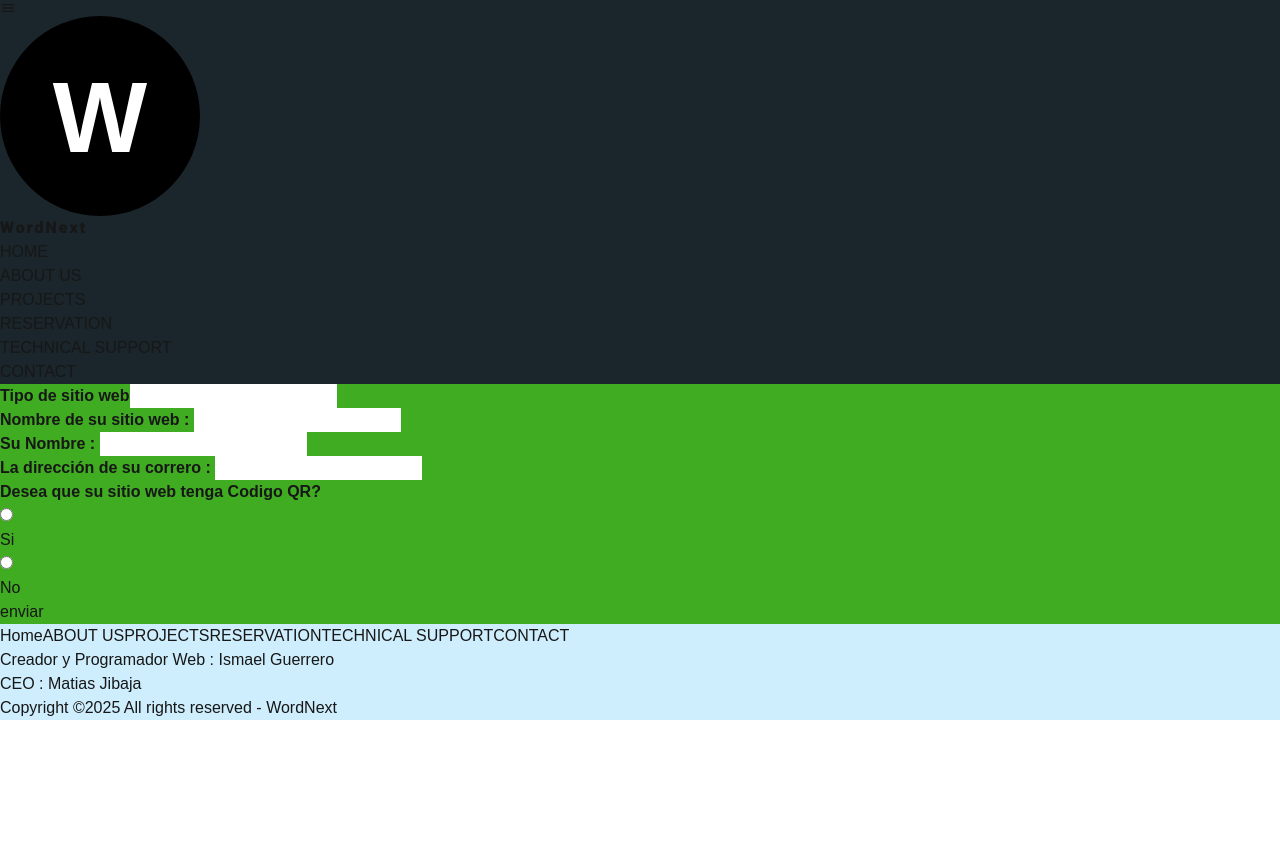
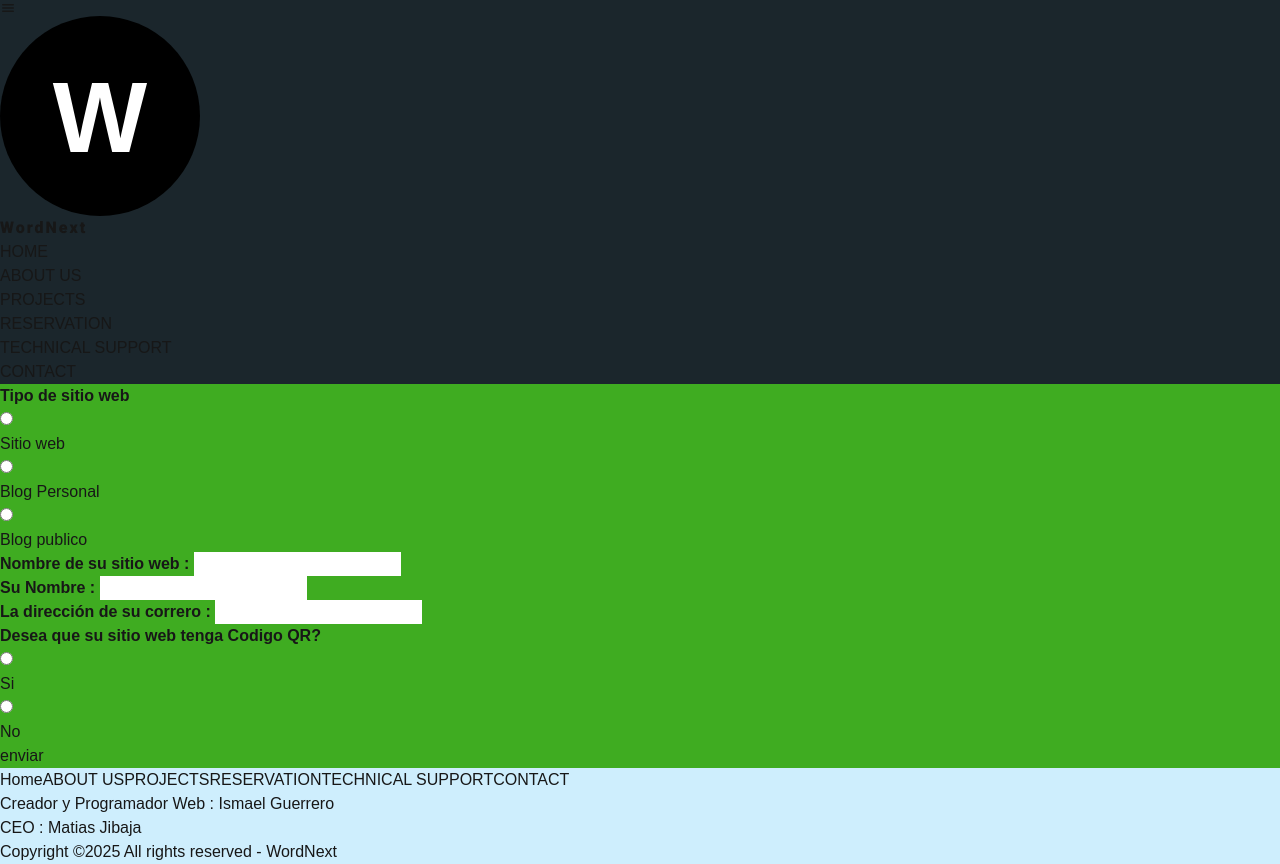
Before and after one commit to ismaelhtmljs/word-next, a Next.js app: page /pages/reservation in a window 1280 px wide. Before the commit the page ends 800 px from the top, so only its background shows below. Built offline with nearby package versions, Linux system fonts and the light colour scheme.

Commit message:
nuevas cosas agregadas

```diff
--- a/src/app/pages/reservation/main.tsx
+++ b/src/app/pages/reservation/main.tsx
@@ -2,12 +2,12 @@
 import { useState } from "react";
 import { TbXboxXFilled } from "react-icons/tb";
 
-function MainReservation(){
+function MainReservation() {
     const [loading, setloading] = useState(false)
     const [debugTXT, setDebugTXT] = useState("")
     const [isDEBUGactive, setDEBUGactive] = useState(false)
 
-    const HandleMailto = async(event: React.FormEvent<HTMLFormElement>) => {
+    const HandleMailto = async (event: React.FormEvent<HTMLFormElement>) => {
         event.preventDefault();
         setloading(true)
 
@@ -19,19 +19,19 @@ function MainReservation(){
         const qr_Option = (form.elements.namedItem('codigo_QR') as HTMLInputElement)?.value || 'no seleccionado';
         const Type_web = (form.elements.namedItem('type_web') as HTMLInputElement)?.value || 'sitio web';
 
-        const reponse_reservation = await fetch("/api/sendreservation",{
+        const reponse_reservation = await fetch("/api/sendreservation", {
             method: "POST",
             headers: {
                 "Content-Type": "application/json",
             },
-            body: JSON.stringify({n_web: nameWeb, n_client: nameClient, email_client: correo, option_qr: qr_Option, typ_web: Type_web})
+            body: JSON.stringify({ n_web: nameWeb, n_client: nameClient, email_client: correo, option_qr: qr_Option, typ_web: Type_web })
         })
 
         if (reponse_reservation.ok) {
             setDebugTXT("Se envio la reserva con éxito")
             setDEBUGactive(!isDEBUGactive)
         }
-        else{
+        else {
             setDebugTXT("hubo un problema al enviar la reserva")
         }
 
@@ -42,42 +42,51 @@ function MainReservation(){
         setDEBUGactive(false)
     }
 
-    return(
+    return (
         <main className="m-animated-opacity p-4 flex justify-center" translate="no">
             <div className="bg-reservation-mod h-full w-[50%] w-size-responsive-reservation rounded-xl">
                 <div className="p-4">
                     <form onSubmit={HandleMailto} method="post" className="flex flex-col gap-5">
                         <div className="w-full flex flex-col gap-2">
-                            <label className="text-xl text-center"><strong>Tipo de sitio web</strong>
-                                <input type="text" name="type_web" placeholder="" className="p-2 w-full rounded-md" required/>
-                            </label>
+                            <label className="text-xl text-center"><strong>Tipo de sitio web</strong></label>
+                            <div className="flex flex-wrap gap-5 marginCenter">
+                                <div className="flex items-center justify-center">
+                                    <input type="radio" name="type_web" value="Sitio web" required /><p>Sitio web</p>
+                                </div>
+                                <div className="flex items-center justify-center">
+                                    <input type="radio" name="type_web" value="Blog personal" required /><p>Blog Personal</p>
+                                </div>
+                                <div className="flex items-center justify-center">
+                                    <input type="radio" name="type_web" value="Blog publico" required/><p>Blog publico</p>
+                                </div>
+                            </div>
                         </div>
                         <div className="w-full flex flex-col gap-2">
                             <label className="text-xl text-center"><strong>Nombre de su sitio web : </strong>
-                                <input type="text" name="name_web" placeholder="" className="p-2 w-full rounded-md" required/>
+                                <input type="text" name="name_web" placeholder="" className="p-2 w-full rounded-md" required />
                             </label>
                         </div>
                         <div className="w-full flex flex-col gap-2">
                             <label className="text-xl text-center"><strong>Su Nombre : </strong>
-                                <input type="text" name="name_client" placeholder="" className="p-2 w-full rounded-md" required/>
+                                <input type="text" name="name_client" placeholder="" className="p-2 w-full rounded-md" required />
                             </label>
                         </div>
                         <div className="w-full flex flex-col gap-2">
                             <label className="text-xl text-center"><strong>La dirección de su correro : </strong>
-                                <input type="email" name="correo" className="p-2 w-full rounded-md" required/>
+                                <input type="email" name="correo" className="p-2 w-full rounded-md" required />
                             </label>
                         </div>
                         <div className="w-full flex flex-col gap-2 items-center">
                             <label className="text-xl text-center"><strong>Desea que su sitio web tenga Codigo QR?</strong></label>
                             <div className="flex gap-4">
-                                <input type="radio" name="codigo_QR" value="si"/><p>Si</p>
-                                <input type="radio" name="codigo_QR" value="no"/><p>No</p>
+                                <input type="radio" name="codigo_QR" value="si" /><p>Si</p>
+                                <input type="radio" name="codigo_QR" value="no" /><p>No</p>
                             </div>
                         </div>
                         <button type="submit" value="Enviar la reserva" className="bg-green-300 p-input p-2 text-center cursor-pointer rounded-xl">
                             {loading ? "enviando..." : "enviar"}
                         </button>
-                        {debugTXT && <p className={`text-center palanquin text-2xl txt-responsive-devbug${isDEBUGactive ? "-active" : ''}`}>{debugTXT}<TbXboxXFilled onClick={closeDEBUG} className="text-red-500"/></p>}
+                        {debugTXT && <p className={`text-center palanquin text-2xl flex items-center justify-center gap-3 txt-responsive-devbug${isDEBUGactive ? "-active" : ''}`}>{debugTXT}<TbXboxXFilled onClick={closeDEBUG} className="text-red-500" /></p>}
                     </form>
                 </div>
             </div>
--- a/src/app/pages/reservation/style.css
+++ b/src/app/pages/reservation/style.css
@@ -4,6 +4,17 @@
 
 .bg-reservation-mod {
     background-color: #3fac21;
+}
+
+.txt-responsive-devbug-active{
+    display: flex;
+    align-items: center;
+    justify-content: center;
+    gap: 15px;
+}
+
+.txt-responsive-devbug{
+    display: none;
 }
 
 @keyframes mainAnimated {
```
Also changed, not shown: src/app/pages/support/style.css (+0 -11 lines).
